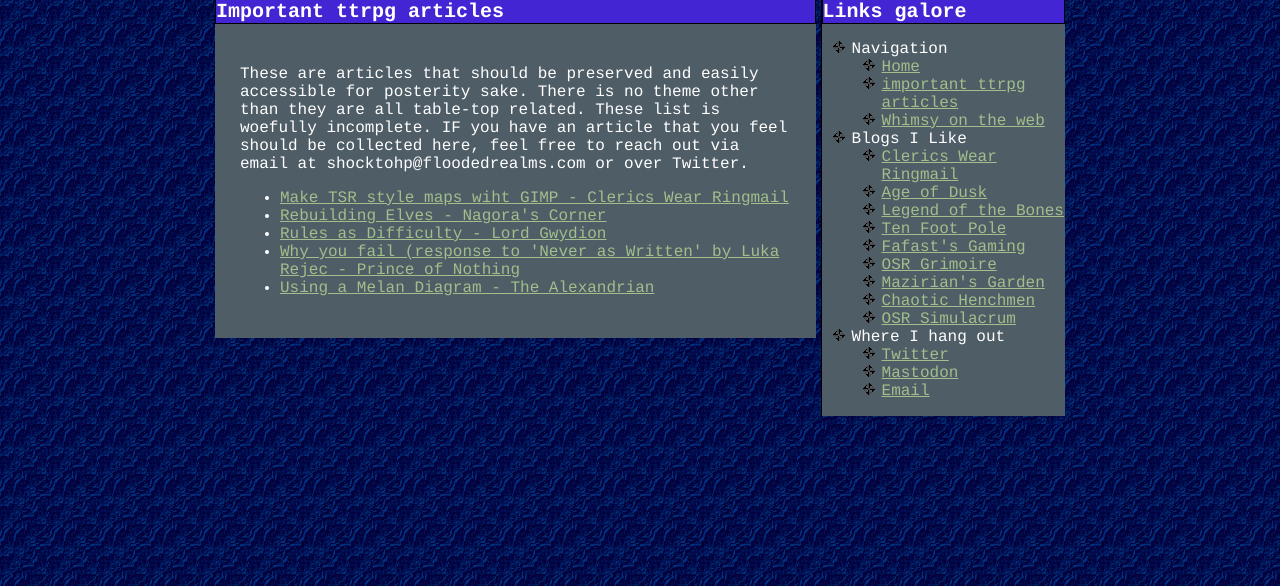
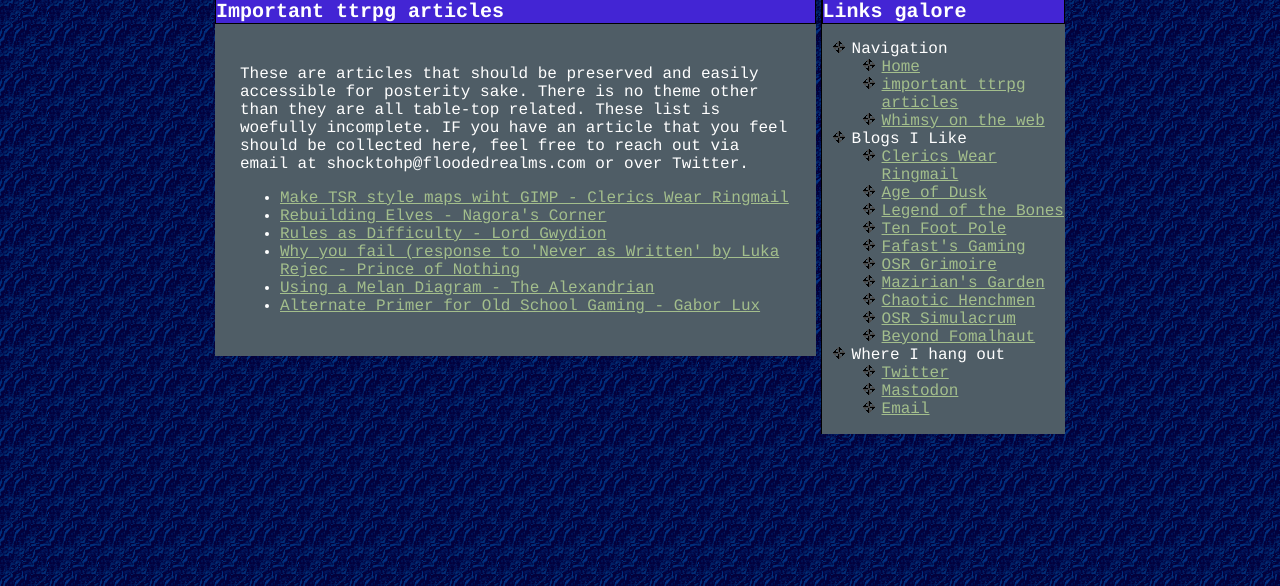
Before and after one commit to FloodedRealms/homepage, a PHP site: page /articles.php in a window 1280 px wide. Shown: the part 158-744 px from the top of the page. Run offline with PHP 8.4, Linux system fonts and the light colour scheme.

```diff
--- a/articles.php
+++ b/articles.php
@@ -23,6 +23,7 @@ These are articles that should be preserved and easily accessible for posterity
 							       <li><a href="http://lordgwydion.blogspot.com/2023/04/choosing-your-ruleset-as-difficulty.html">Rules as Difficulty - Lord Gwydion</a></li>
 							       <li><a href="https://princeofnothingblogs.wordpress.com/2022/05/02/that-is-why-you-fail-an-analysis-of-the-corrosive-effect-of-artpunkmanry-in-the-essay-never-as-written-by-luka-rejec/">Why you fail (response to 'Never as Written' by Luka Rejec - Prince of Nothing</a></li>
 							       <li><a href="https://thealexandrian.net/wordpress/45711/roleplaying-games/xandering-the-dungeon-addendum-how-to-use-a-melan-diagram">Using a Melan Diagram - The Alexandrian</a></li>
+<li><a href="https://fomalhaut.lfg.hu/2011/04/08/the-alternate-primer-for-old-school-gaming/"> Alternate Primer for Old School Gaming - Gabor Lux </a></li>
 					</div>
 				</main>
 				<aside>
--- a/nav.html
+++ b/nav.html
@@ -18,6 +18,7 @@
 			<li><a href="https://maziriansgarden.blogspot.com/feeds/posts/default">Mazirian's Garden</a></li>
 			<li><a href="http://www.chaotichenchmen.com/feeds/posts/default">Chaotic Henchmen</a></li>
 			<li><a href="https://osrsimulacrum.blogspot.com/feeds/posts/default">OSR Simulacrum</a></li>
+			<li><a href="http://beyondfomalhaut.blogspot.com/">Beyond Fomalhaut</a></li>
 		</ul>
 		<li>Where I hang out</li>
 		<ul>
```
